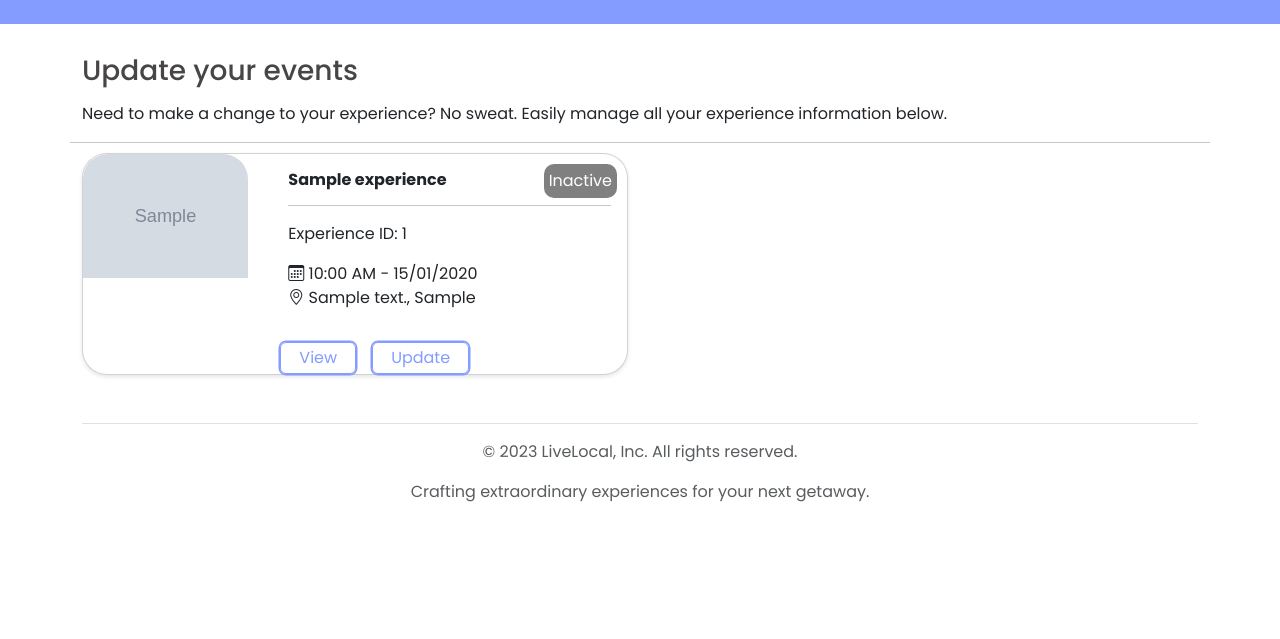
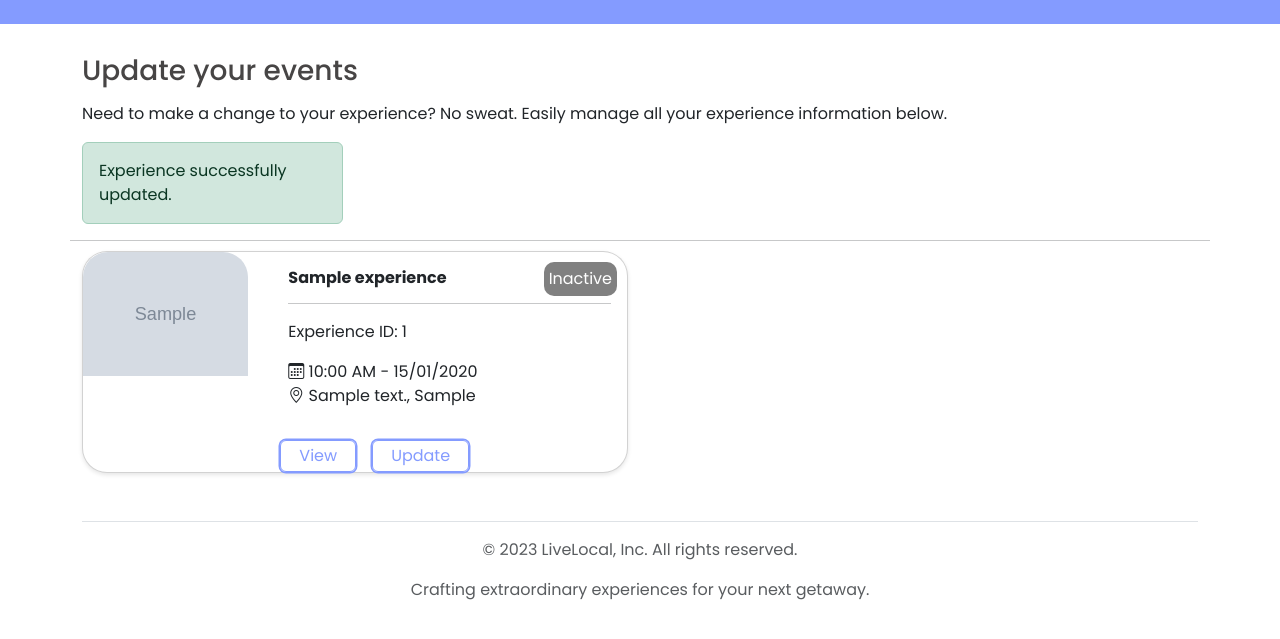
Before and after one commit to marnierogers/livelocal-webapp-backend, a Flask app: page /experiences/update in a window 1280 px wide. Shown: the part 67-706 px from the top of the page. Run offline with Flask 3, Linux system fonts and the light colour scheme; a user stored in the database is signed in; tables that the repository leaves empty hold one stand-in row (values such as "Sample post"); grey boxes marked "Sample" are stand-in pictures; one stand-in notice (Sample message) is shown; some libraries are stand-ins or nearby versions.

Commit message:
Added update event flash message

```diff
--- a/website/experiences.py
+++ b/website/experiences.py
@@ -132,7 +132,7 @@ def update_page(experience_id):
             experience.image_3 = db_file_path_3
 
             db.session.commit()
-            flash('Experience successfully updated.', 'success')
+            flash('Experience successfully updated.','Experience successfully updated.')
             return redirect(url_for('experience.update', experience_id=experience.id))
 
         else:
--- a/website/templates/experiences/update.html
+++ b/website/templates/experiences/update.html
@@ -19,6 +19,28 @@
                 <div class="col-md-12">
                     <p class="paragraph-spacing">Need to make a change to your experience? No sweat. Easily manage all your experience information below.</p>
                 </div>
+
+                <!-- Flash message to confirm event updated-->
+                <div class="container">
+                    <div>
+                        {% with messages = get_flashed_messages(with_categories=true) %}
+                        {% if messages %}
+                        <div class="row">
+                            <div class="col-md-3"> <!-- This div spans 3 columns on medium-sized screens -->
+                                {% for message, category in messages %}
+                                <div class="alert alert-success">
+                                    Experience successfully updated.
+                                </div>
+                                {% endfor %}
+                            </div>
+                        </div>
+                        {% endif %}
+                        {% endwith %}
+                    </div>
+                </div>
+
+
+                <!--- Spacer -->
                 <hr class="comment-spacer">
             </div>
         </div>
```
Also changed, not shown: instance/livelocaldb.sqlite.
